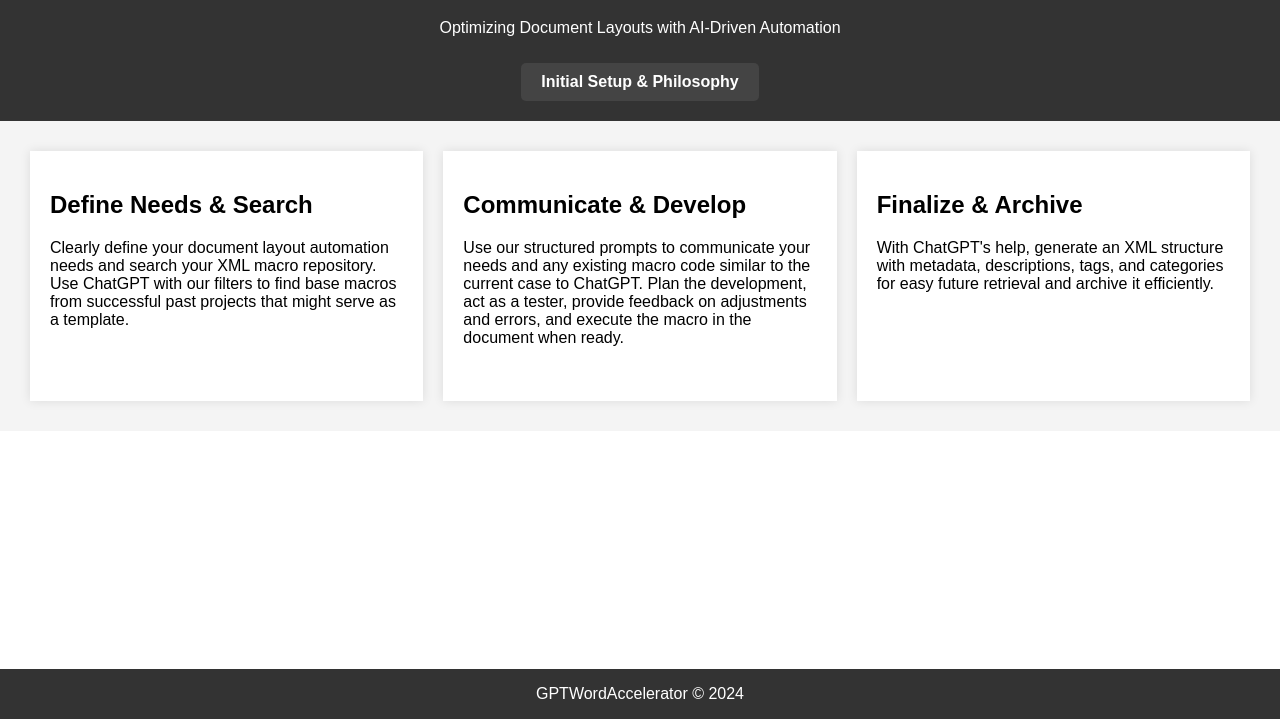
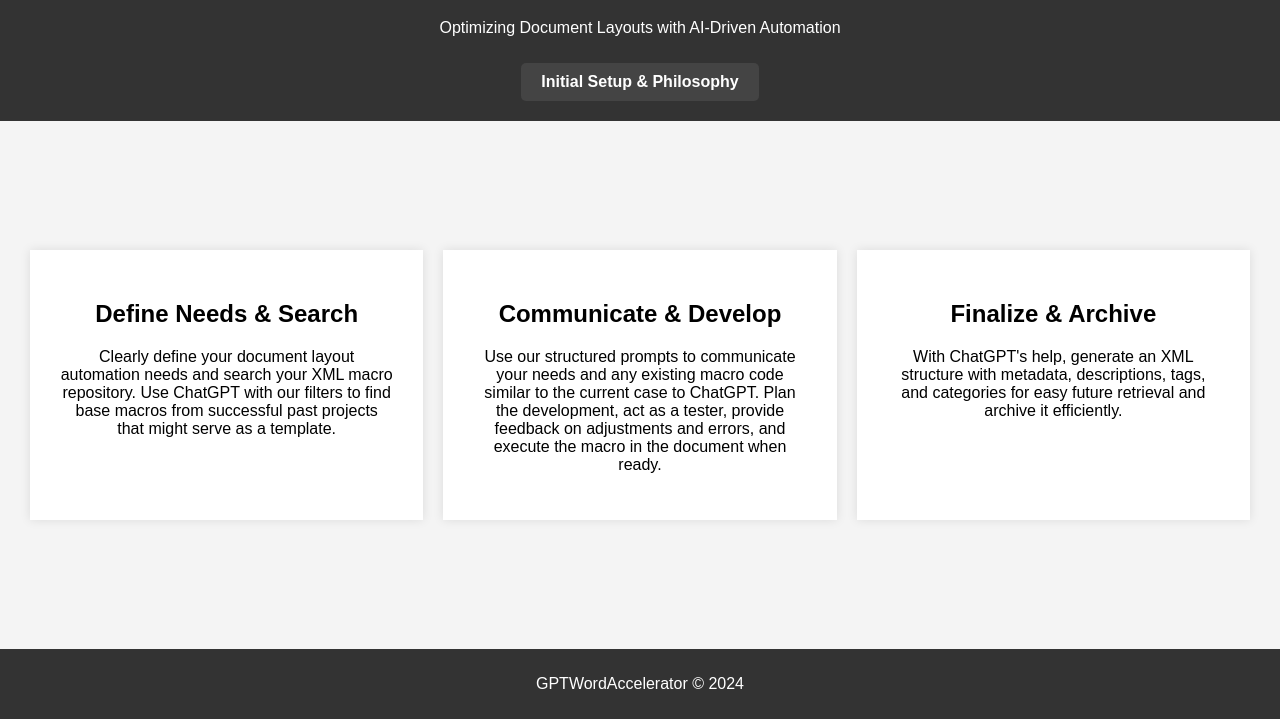
Before and after one commit to ErnestVidal1/GPTWordAccelerator, a plain HTML site: page index.html in a window 1280 px wide. Shown: the part 81-800 px from the top of the page. Drawn offline with Linux system fonts and the light colour scheme.

Commit message:
Cambios en CSS.

```diff
--- a/css/style.css
+++ b/css/style.css
@@ -2,6 +2,10 @@ body, html {
     margin: 0;
     padding: 0;
     font-family: Arial, sans-serif;
+    height: 100%;
+    overflow: hidden; /* Evita el scroll en la página */
+    display: flex;
+    flex-direction: column;
 }
 
 .header {
@@ -9,23 +13,29 @@ body, html {
     color: white;
     padding: 20px;
     text-align: center;
+    flex-shrink: 0;
 }
 
 .main-container {
     display: flex;
-    justify-content: space-evenly;
+    flex-direction: column;
+    justify-content: center;
+    align-items: center;
+    flex-grow: 1;
     padding: 20px;
     background-color: #f4f4f4;
+    box-sizing: border-box;
 }
 
 .info-section {
-    width: 30%; /* Adjusts the width of each section */
+    width: 90%; /* Ajusta el ancho de cada sección para dispositivos pequeños */
+    max-width: 300px; /* Establece un ancho máximo para evitar que sea demasiado grande en pantallas grandes */
     padding: 20px;
     box-shadow: 0 0 10px 0 rgba(0,0,0,0.1);
     background-color: white;
     margin: 10px;
-	min-height: 210px; /* Establece una altura mínima para cada caja */
-
+    min-height: 210px; /* Establece una altura mínima para cada caja */
+    text-align: center; /* Centra el texto en dispositivos pequeños */
 }
 
 .info-link {
@@ -41,11 +51,32 @@ body, html {
 
 footer {
     text-align: center;
-    padding: 0px;
+    padding: 10px 0;
     background-color: #333;
     color: white;
-    position: absolute; /* Fija el footer en la parte inferior */
-    bottom: 0; /* Coloca el footer en el fondo */
+    flex-shrink: 0;
     width: 100%;
+}
 
+/* Media Queries */
+@media (min-width: 768px) {
+    .main-container {
+        flex-direction: row;
+        justify-content: space-evenly;
+    }
+
+    .info-section {
+        width: 30%;
+        max-width: none;
+    }
 }
+
+@media (min-width: 1024px) {
+    .main-container {
+        height: calc(100vh - 140px); /* Ajusta la altura para pantallas más grandes */
+    }
+
+    .info-section {
+        padding: 30px;
+    }
+}
```
